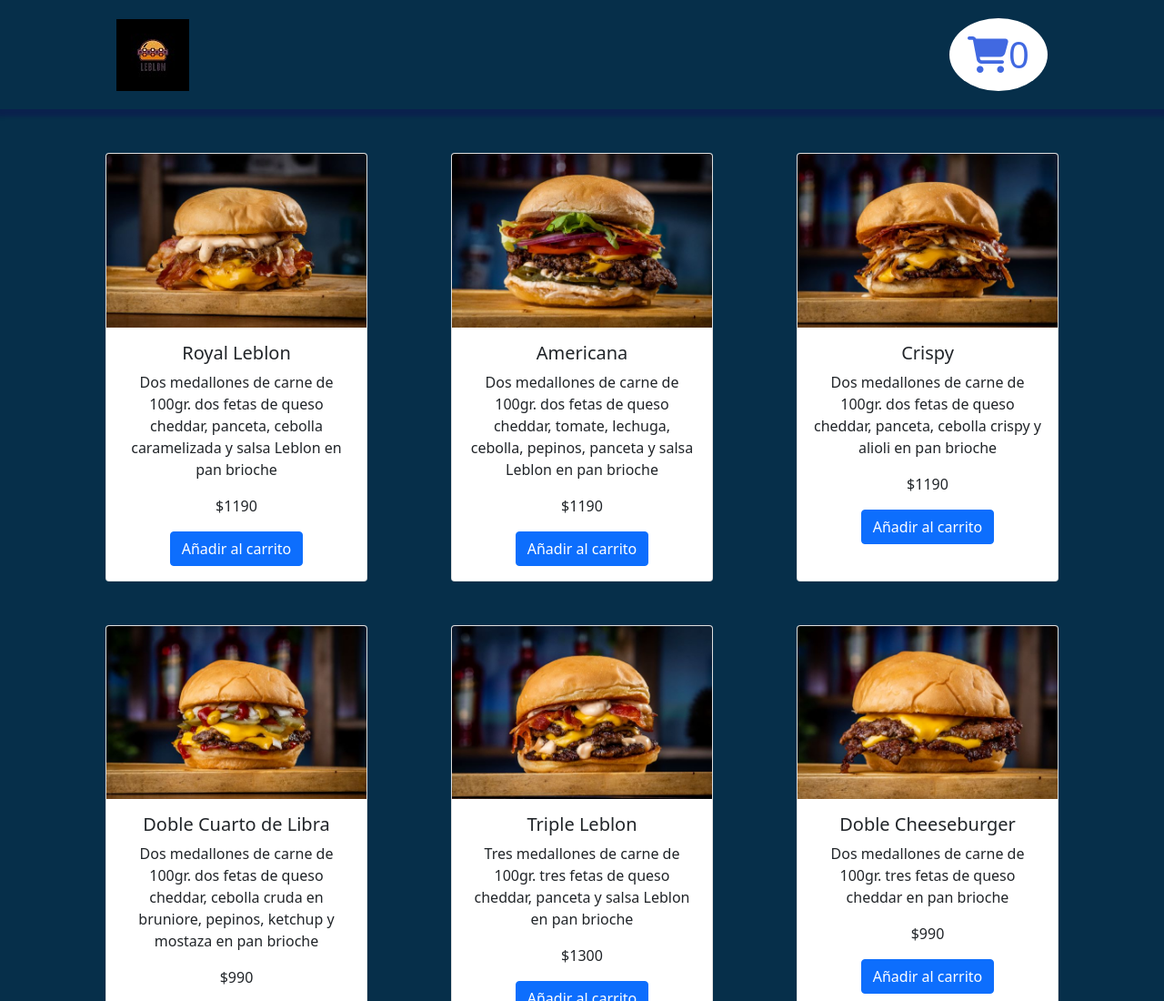
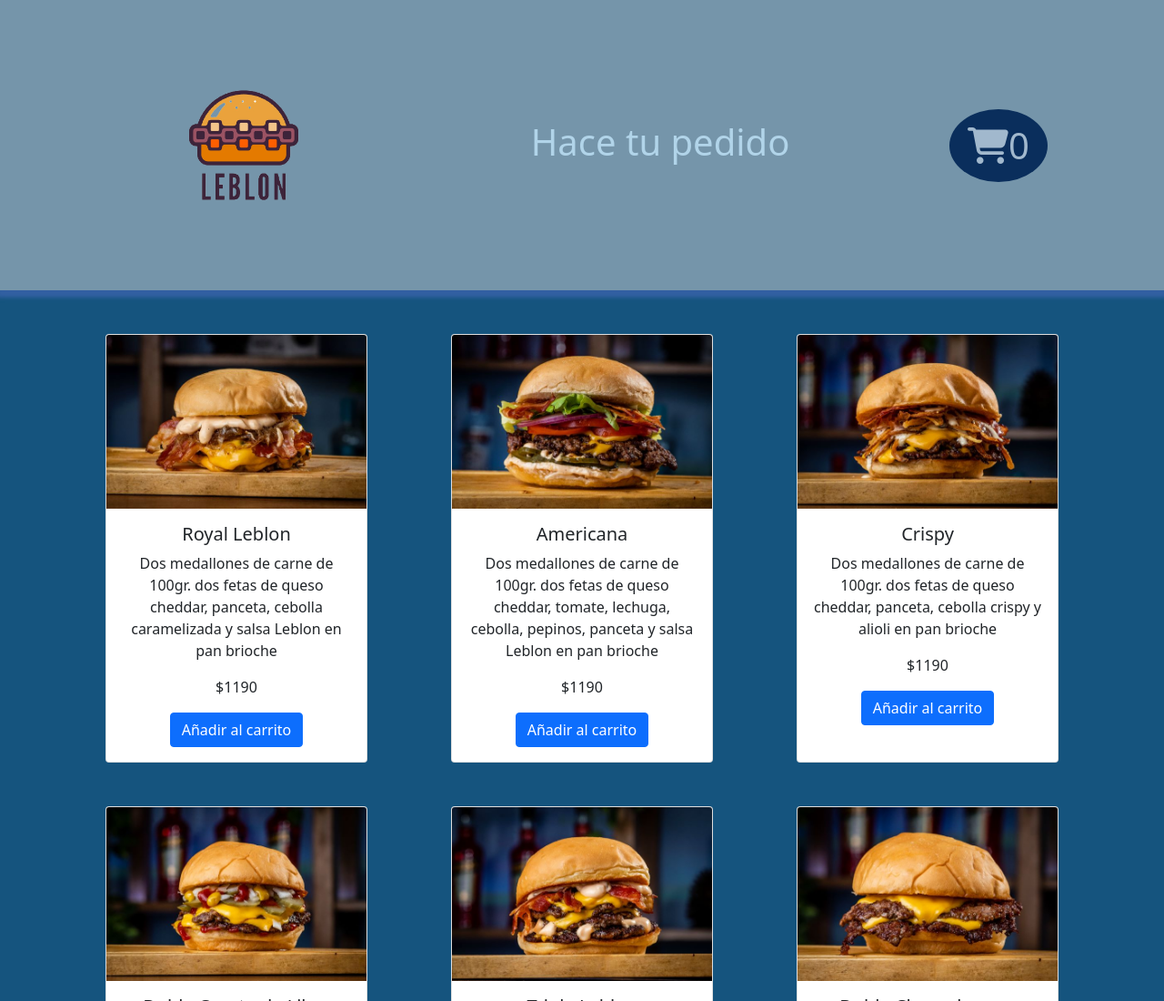
Before and after one commit to MartinAracama/DesafioEventos, a plain HTML site: page index.html in a window 1280 px wide. Shown: the top 1100 px of the page at 91% size. Drawn offline with nearby package versions, Linux system fonts and the light colour scheme.

Commit message:
se agrego logo y titulo

```diff
--- a/assets/css/style.css
+++ b/assets/css/style.css
@@ -5,27 +5,33 @@
 }
 
 h1 {
-    color: rgb(54, 165, 42);
+    color: rgb(177, 212, 233);
 }
 
 body {
-    background-color: #062f4a;
+    background-color: #15547e;
 }
 
 header {
     display: flex;
     justify-content: space-between;
     align-items: center;
+    background-color: #7595aa;
     padding: 20px 10%;
-    box-shadow: 0px 5px 4px 3px rgba(20, 3, 83, 0.3);
+    box-shadow: 0px 5px 4px 3px rgba(59, 99, 173, 0.767);
     margin-bottom: 20px;
+}
+
+#logoLeblon {
+    width: 280px;
+    height: auto;
 }
 
 #boton-carrito {
     border: none;
-    color: royalblue;
+    color: rgba(209, 227, 241, 0.76);
     font-size: 40px;
-    background-color: white;
+    background-color: rgb(10, 46, 92);
     border-radius: 100%;
     padding: 10px 20px;
     transition: all .3s;
--- a/index.html
+++ b/index.html
@@ -16,8 +16,8 @@
 
 <body>
     <header>
-        <img src="./assets/img/image.jpg" alt="Leblon Burgers">
-        <!-- <h1 id="titulo" class="titulo">Leblon Burgers</h1> -->
+        <img id="logoLeblon" src="./assets/img/Logo_Leblon_Color.png" alt="Leblon Burgers">
+        <h1 id="titulo" class="titulo">Hace tu pedido</h1>
         <button id="boton-carrito"><i class="fas fa-shopping-cart"></i><span id="contadorCarrito">0</span></button>
     </header>
 
```
Also changed, not shown: assets/img/Logo-Leblon-Color-sin-fondo.png (added), assets/img/Logo_Leblon_Color.png (added), assets/img/image.png.
